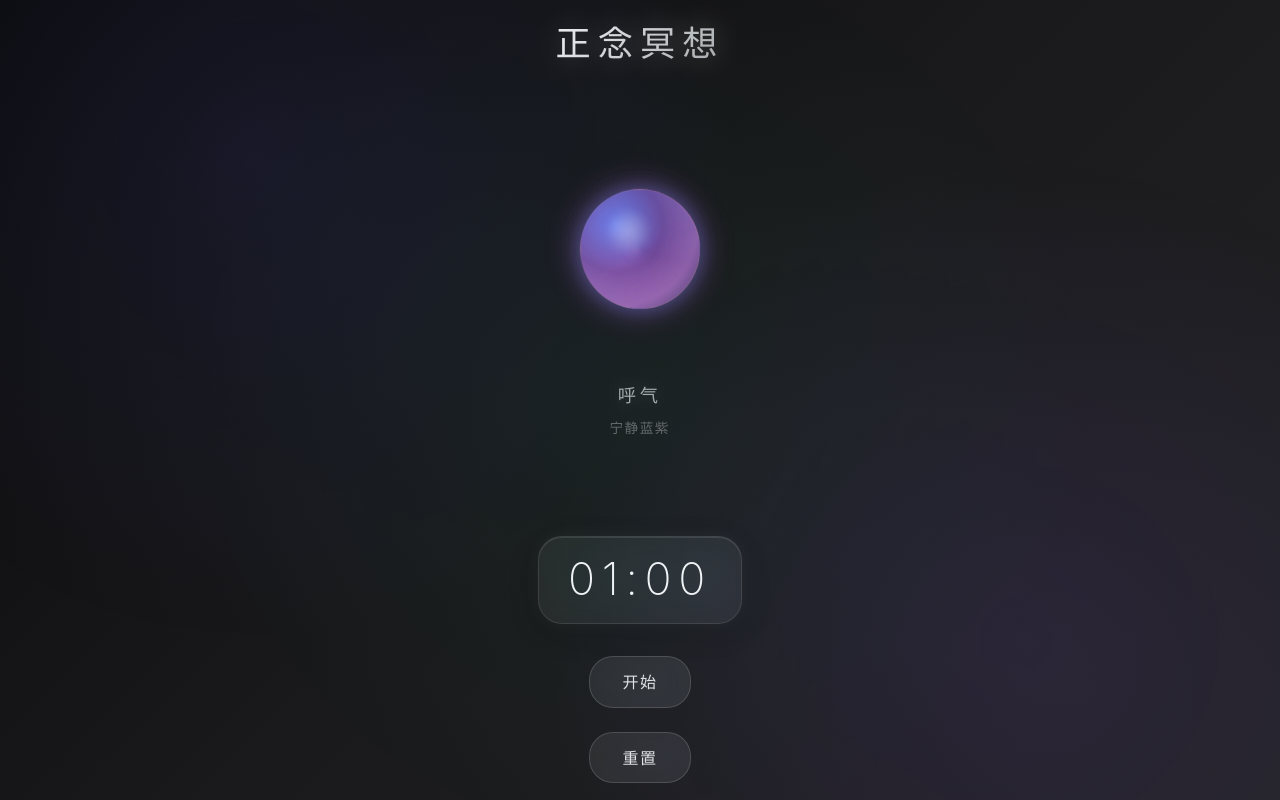
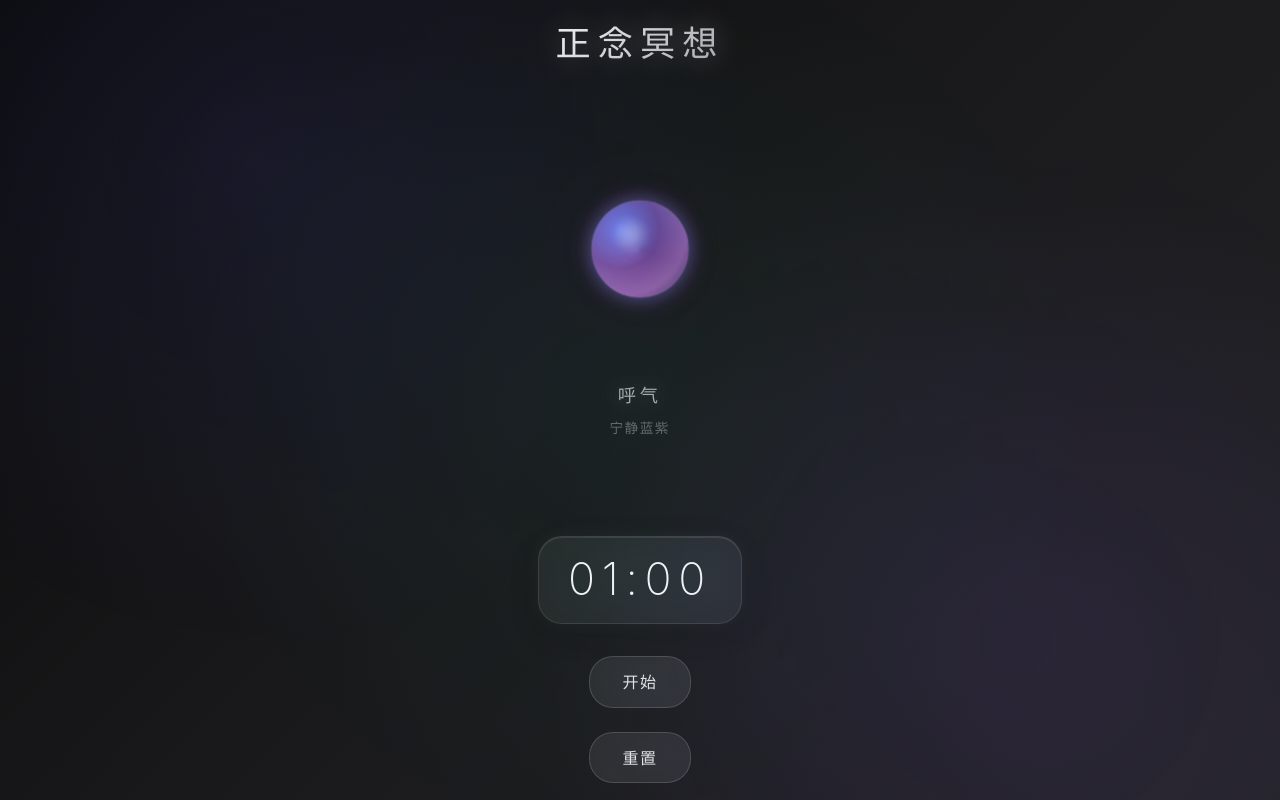
Before and after one commit to MindForge-AdventureX2025/MindForgeHomePage, a React app: page / in a window 1280 px wide. Built offline with nearby package versions, Linux system fonts and the light colour scheme; the HTML template or start-up script is replaced by a standard one.

Commit message:
refactor: enhance comments and replace motion.div with div for improved performance

```diff
--- a/src/components/SiriBreathingOrb.jsx
+++ b/src/components/SiriBreathingOrb.jsx
@@ -90,7 +90,7 @@ function SiriBreathingOrb({ duration = 4000 }) {
     return () => cancelAnimationFrame(animationFrame);
   }, [phase, duration, colorSchemes.length, colorIndex]);
 
-  // 计算缩放比例 (0.8 到 1.4)
+  // 计算缩放比例 (0.8 到 1.4) - 实时跟随呼吸进度
   const scaleMin = 0.8, scaleMax = 1.4;
   const scale = phase === 'inhale'
     ? scaleMin + (scaleMax - scaleMin) * progress
@@ -105,50 +105,32 @@ function SiriBreathingOrb({ duration = 4000 }) {
     <div className="siri-breath-container">
       <div className="siri-orb-wrapper">
         {/* 外层光晕环 */}
-        <motion.div
+        <div
           className="siri-glow-ring outer"
-          animate={{
-            scale: scale * 1.6,
-            opacity: glowIntensity * 0.4
-          }}
-          transition={{
-            duration: duration / 1000,
-            ease: "easeInOut"
-          }}
           style={{
+            transform: `scale(${scale * 1.6})`,
+            opacity: glowIntensity * 0.4,
             background: `radial-gradient(circle, ${currentColors.tertiary}20 0%, transparent 70%)`,
             transition: isTransitioning ? 'background 0.8s ease-in-out' : 'none'
           }}
         />
 
         {/* 中层光晕环 */}
-        <motion.div
+        <div
           className="siri-glow-ring middle"
-          animate={{
-            scale: scale * 1.3,
-            opacity: glowIntensity * 0.6
-          }}
-          transition={{
-            duration: duration / 1000,
-            ease: "easeInOut"
-          }}
           style={{
+            transform: `scale(${scale * 1.3})`,
+            opacity: glowIntensity * 0.6,
             background: `radial-gradient(circle, ${currentColors.secondary}30 0%, transparent 60%)`,
             transition: isTransitioning ? 'background 0.8s ease-in-out' : 'none'
           }}
         />
 
         {/* 主体球 */}
-        <motion.div
+        <div
           className="siri-main-orb"
-          animate={{
-            scale: scale,
-          }}
-          transition={{
-            duration: duration / 1000,
-            ease: "easeInOut"
-          }}
           style={{
+            transform: `scale(${scale})`,
             background: `
               radial-gradient(
                 circle at 30% 30%,
@@ -186,7 +168,7 @@ function SiriBreathingOrb({ duration = 4000 }) {
 
           {/* 高光效果 */}
           <div className="siri-highlight" />
-        </motion.div>
+        </div>
 
         {/* 粒子效果 */}
         <AnimatePresence>
@@ -203,8 +185,8 @@ function SiriBreathingOrb({ duration = 4000 }) {
               animate={{
                 scale: [0, 1, 0],
                 opacity: [0, glowIntensity * 0.8, 0],
-                x: Math.cos(i * 60 * Math.PI / 180) * 120 * scale,
-                y: Math.sin(i * 60 * Math.PI / 180) * 120 * scale,
+                x: Math.cos(i * 60 * Math.PI / 180) * 100 * scale,
+                y: Math.sin(i * 60 * Math.PI / 180) * 100 * scale,
               }}
               transition={{
                 duration: duration / 1000,
```
